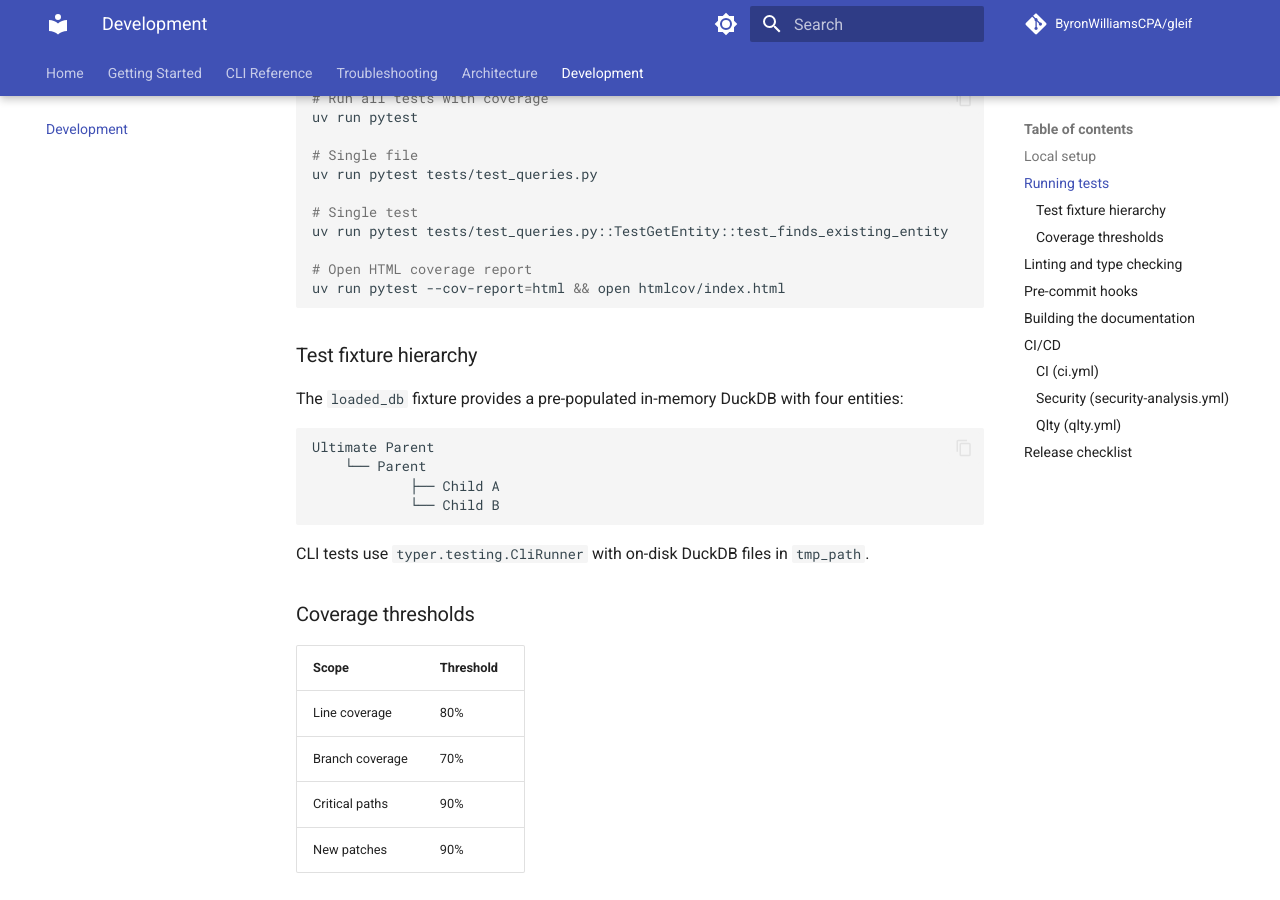
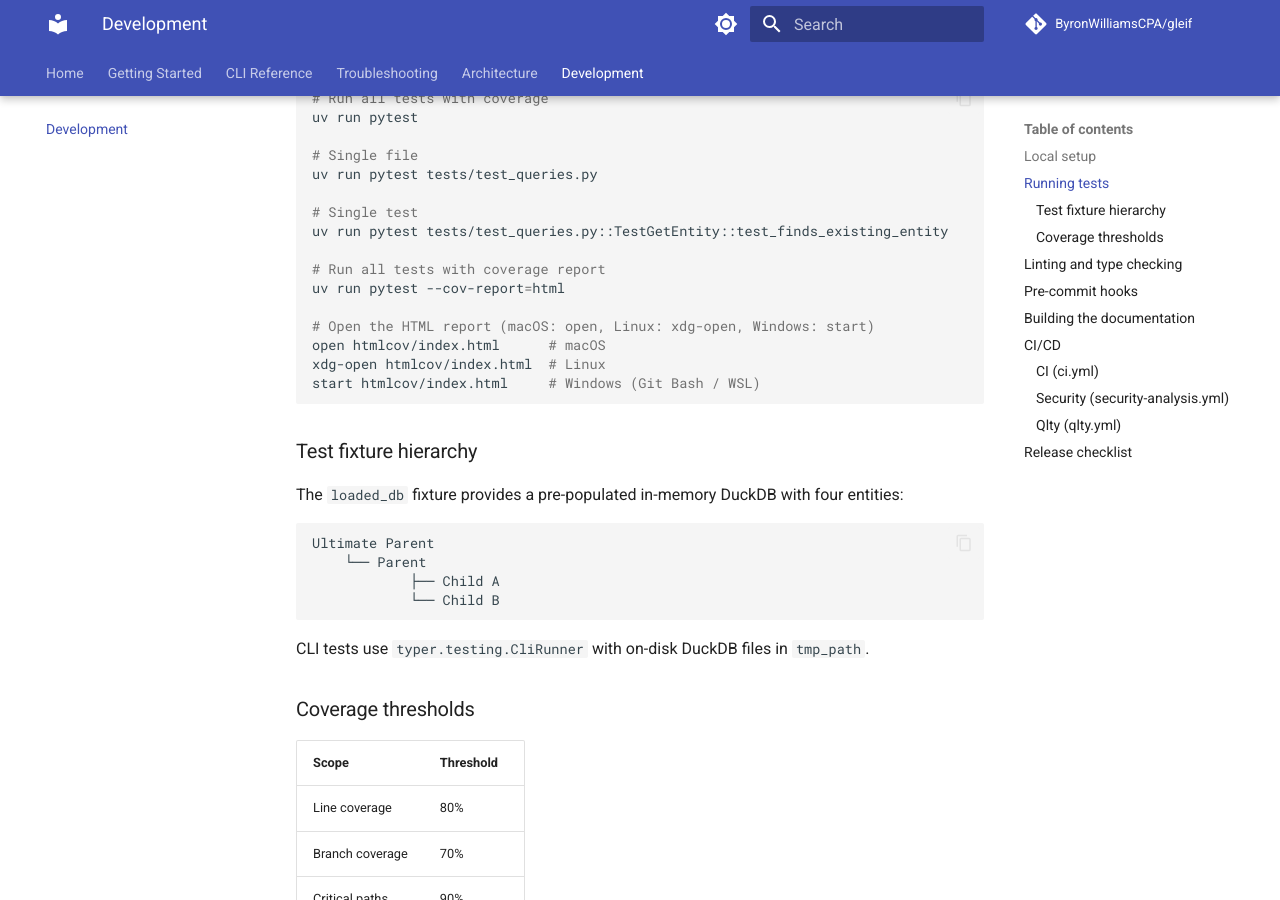
Before and after one commit to ByronWilliamsCPA/gleif, an MkDocs documentation site: the page built from docs/development.md, in a window 1280 px wide and 900 px high, scrolled down 513 px. Built offline with MkDocs 1.6.1 and Material for MkDocs 9.7.7, drawn with Linux system fonts in a browser that asks for light colours; comment, search, counter and statistics services are not loaded; some of the changed text lies outside the part shown.

Commit message:
docs: fix cross-platform coverage open command and add signed commits checklist item

````diff
--- a/docs/development.md
+++ b/docs/development.md
@@ -26,8 +26,13 @@ uv run pytest tests/test_queries.py
 # Single test
 uv run pytest tests/test_queries.py::TestGetEntity::test_finds_existing_entity
 
-# Open HTML coverage report
-uv run pytest --cov-report=html && open htmlcov/index.html
+# Run all tests with coverage report
+uv run pytest --cov-report=html
+
+# Open the HTML report (macOS: open, Linux: xdg-open, Windows: start)
+open htmlcov/index.html      # macOS
+xdg-open htmlcov/index.html  # Linux
+start htmlcov/index.html     # Windows (Git Bash / WSL)
 ```
 
 ### Test fixture hierarchy
@@ -125,3 +130,4 @@ Qlty also runs locally via pre-commit: `qlty fmt` on pre-commit (auto-format sta
 - [ ] No vulnerabilities older than 60 days
 - [ ] `uv run pre-commit run --all-files` passes cleanly
 - [ ] Version tag follows SemVer (`v0.1.0`, `v1.0.0`, etc.)
+- [ ] All release commits are GPG-signed
````
